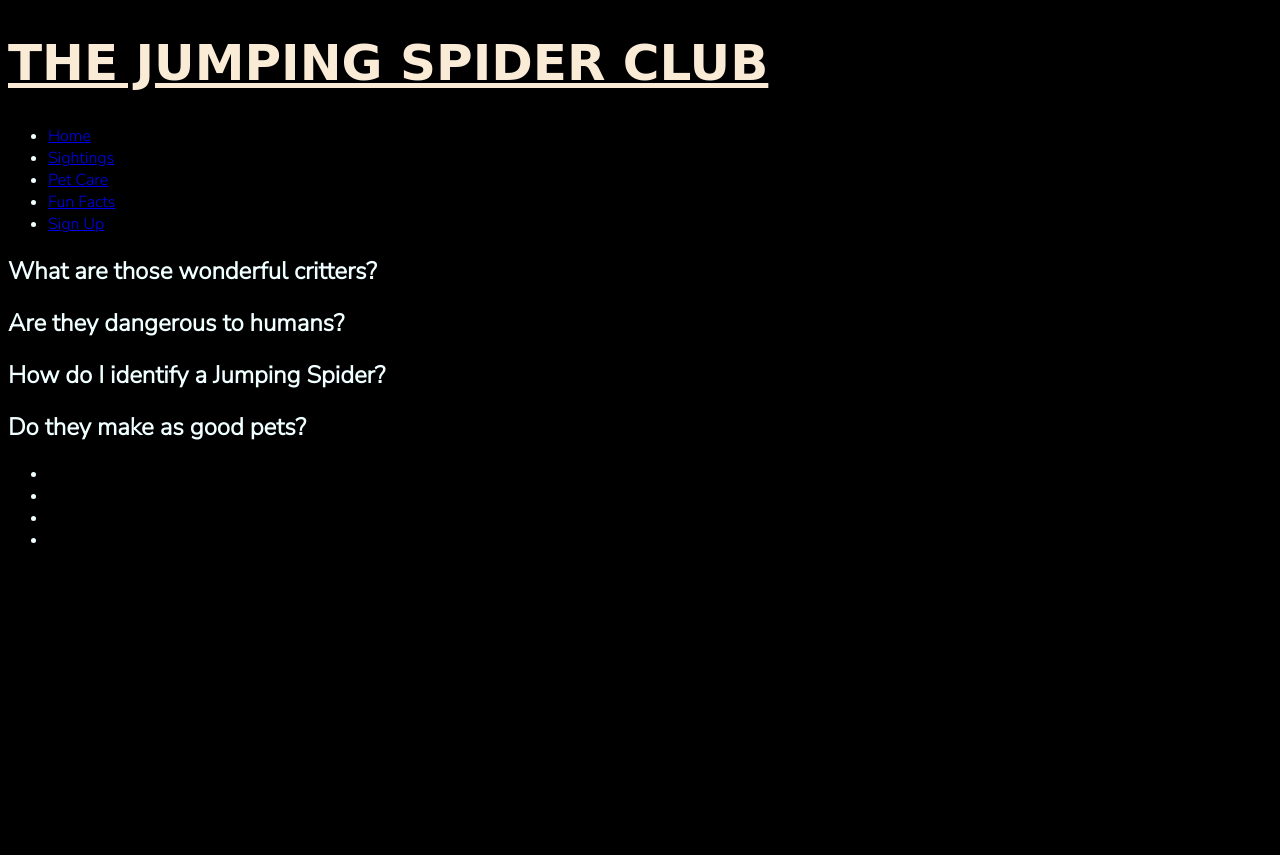
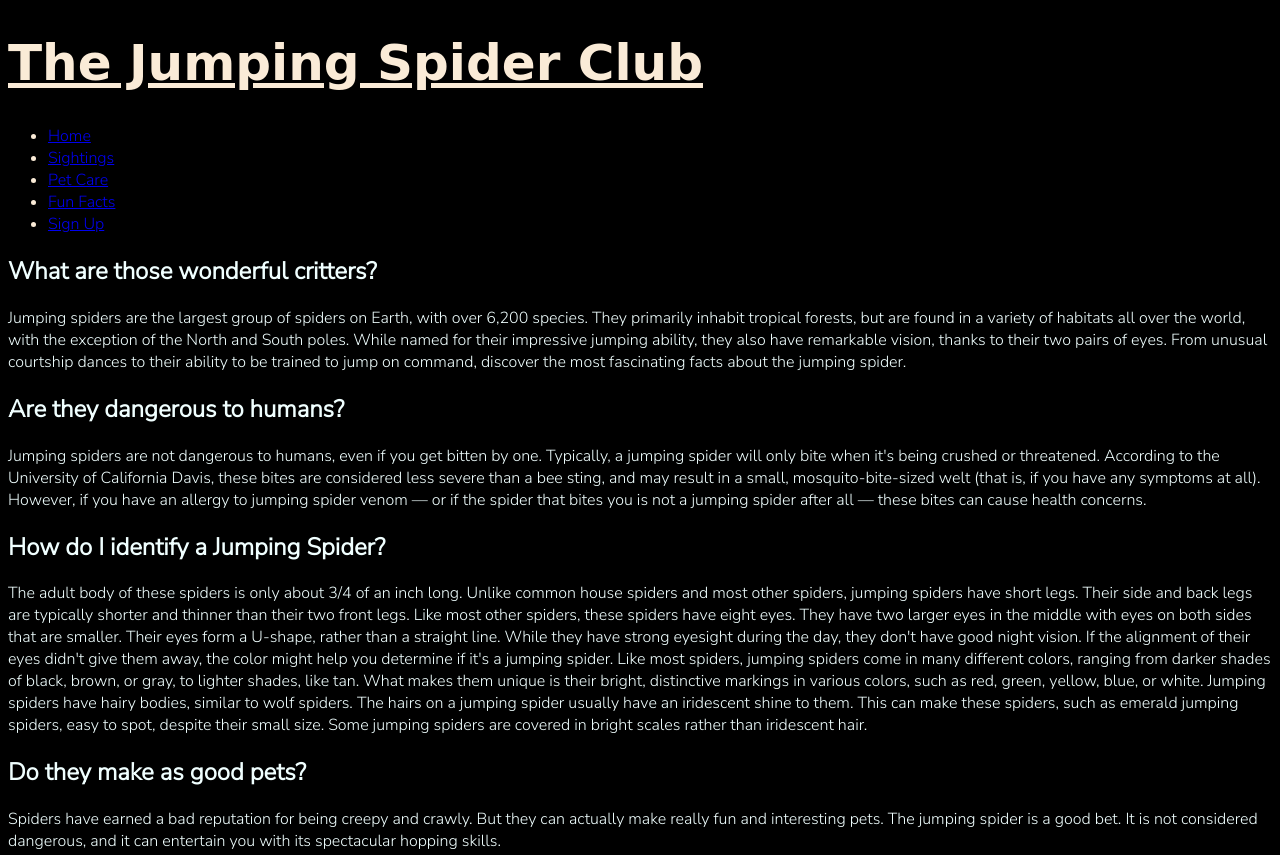
Before and after one commit to Deian13/Jumping-Spider-Journal, a plain HTML site: page index.html in a window 1280 px wide. Shown: the top 855 px of the page. Before the commit the page ends 800 px from the top, so only its background shows below. Drawn offline with Linux system fonts and the light colour scheme; a web font is replaced by a local one.

Commit message:
added text to index.html, added the footer with social media links

```diff
--- a/assets/css/style.css
+++ b/assets/css/style.css
@@ -2,11 +2,16 @@
 
 /* logo and nav links */
 
-#title {
+#logo {
     font-family: fasthand, cursive;
     font-size: 25px;
     color:antiquewhite;
-    text-transform: uppercase;
+}
+
+#nav {
+    color:antiquewhite;
+    font-size: 100%;
+
 }
 
 body {
@@ -14,3 +19,4 @@ body {
     background-color: black;
     color: azure;
 }
+/* Footer */
--- a/index.html
+++ b/index.html
@@ -12,12 +12,12 @@
 </head>
 <body>
     <header>
-        <a href="index.html" id="title">
+        <a href="index.html" id="logo">
         <h1>The Jumping Spider Club</h1>
         </a>
 
-        <nav id="nav">
-            <ul>
+        <nav>
+            <ul id="nav">
                 <li>
                     <a href="index.html">Home</a>
                 </li>
@@ -42,42 +42,53 @@
 
     <section id="wiki">
         <h2>What are those wonderful critters?</h2>
-        <p></p>
+        <p>Jumping spiders are the largest group of spiders on Earth, with over 6,200 species. They primarily inhabit tropical forests, but are found in a variety of habitats all over the world, with the exception of the North and South poles. While named for their impressive jumping ability, they also have remarkable vision, thanks to their two pairs of eyes. From unusual courtship dances to their ability to be trained to jump on command, discover the most fascinating facts about the jumping spider.</p>
     </section>
 
     <section id="danger">
         <h2>Are they dangerous to humans?</h2>
-        <p></p>
+        <p>Jumping spiders are not dangerous to humans, even if you get bitten by one.
+
+            Typically, a jumping spider will only bite when it's being crushed or threatened. According to the University of California Davis, these bites are considered less severe than a bee sting, and may result in a small, mosquito-bite-sized welt (that is, if you have any symptoms at all).
+
+            However, if you have an allergy to jumping spider venom — or if the spider that bites you is not a jumping spider after all — these bites can cause health concerns.</p>
     </section>
 
     <section id="species">
         <h2>How do I identify a Jumping Spider?</h2>
-        <p></p>
+        <p>The adult body of these spiders is only about 3/4 of an inch long. Unlike common house spiders and most other spiders, jumping spiders have short legs. Their side and back legs are typically shorter and thinner than their two front legs.
+
+            Like most other spiders, these spiders have eight eyes. They have two larger eyes in the middle with eyes on both sides that are smaller. Their eyes form a U-shape, rather than a straight line. While they have strong eyesight during the day, they don't have good night vision.
+
+            If the alignment of their eyes didn't give them away, the color might help you determine if it's a jumping spider. Like most spiders, jumping spiders come in many different colors, ranging from darker shades of black, brown, or gray, to lighter shades, like tan. What makes them unique is their bright, distinctive markings in various colors, such as red, green, yellow, blue, or white.
+
+            Jumping spiders have hairy bodies, similar to wolf spiders. The hairs on a jumping spider usually have an iridescent shine to them. This can make these spiders, such as emerald jumping spiders, easy to spot, despite their small size. Some jumping spiders are covered in bright scales rather than iridescent hair.</p>
     </section>
 
     <section id="pet">
         <h2>Do they make as good pets?</h2>
-        <p></p>
+        <p>Spiders have earned a bad reputation for being creepy and crawly. But they can actually make really fun and interesting pets. The jumping spider is a good bet. It is not considered dangerous, and it can entertain you with its spectacular hopping skills.</p>
     </section>
-</body>
+
 <footer>
-    <ul>
+    <ul class="social-media">
         <li>
             <a href="https://www.instagram.com/" target="_blank" rel="noopener"
-            aria-label="Visit our Instagram page"
+            aria-label="Visit our Instagram page (opens in a new tab)"><i class="fa-brands fa-instagram"></i></a>
         </li>
         <li>
             <a href="https://twitter.com/" target="_blank" rel="noopener"
-            aria-label="Visit our Twitter page"
+            aria-label="Visit our Twitter page (opens in a new tab)"><i class="fa-brands fa-twitter"></i></a>
         </li>
         <li>
             <a href="https://discordapp.com/" target="_blank" rel="noopener"
-            aria-label="Join our Discord group"
+            aria-label="Join our Discord group (opens in a new tab)"><i class="fa-brands fa-discord"></i></a>
         </li>
         <li>
             <a href="https://www.youtube.com/" target="_blank" rel="noopener"
-            aria-label="Visit our Youtube channel"
+            aria-label="Visit our Youtube channel (opens in a new tab)"><i class="fa-brands fa-youtube"></i></a>
         </li>
     </ul>
 </footer>
+</body>
 </html>
```
Also changed, not shown: fun-facts.html (+2 -2 lines), pet-care.html (+2 -2 lines), sightings.html (+2 -2 lines), sign-up.html (+2 -2 lines).
